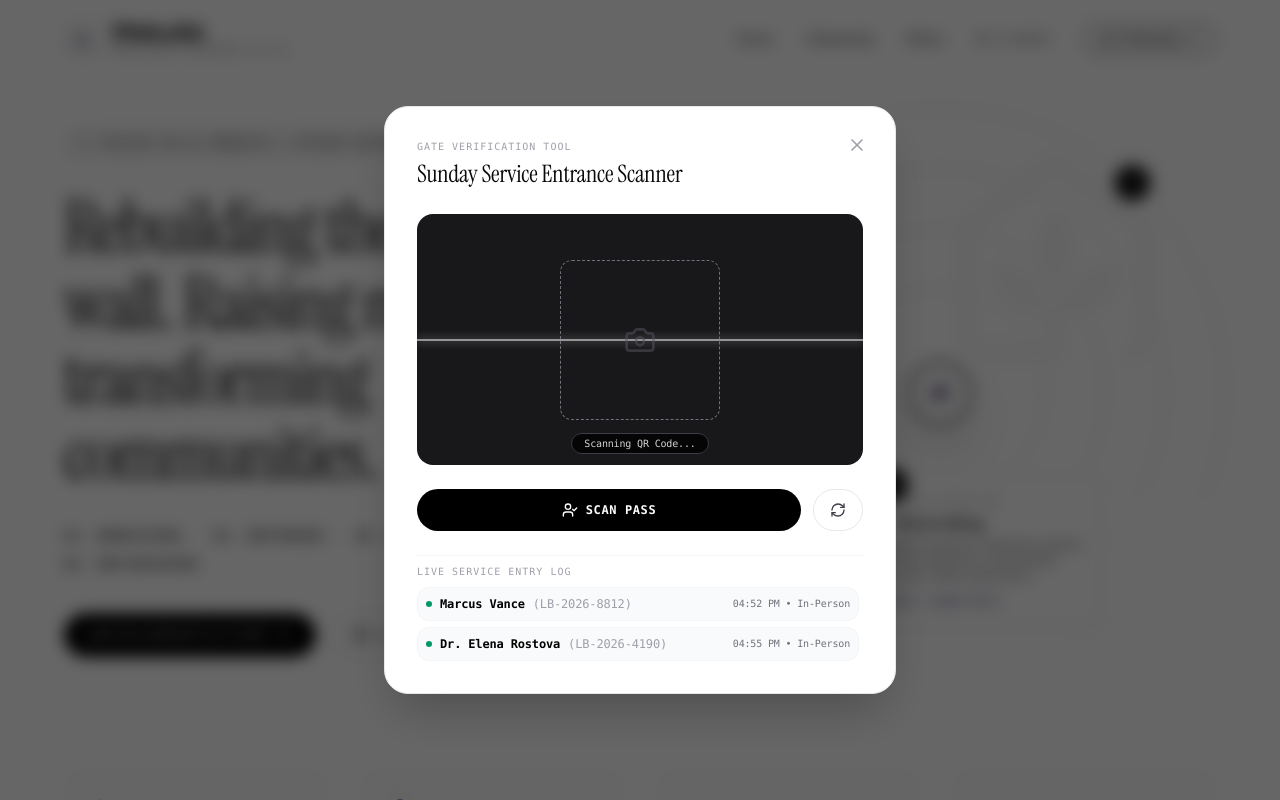
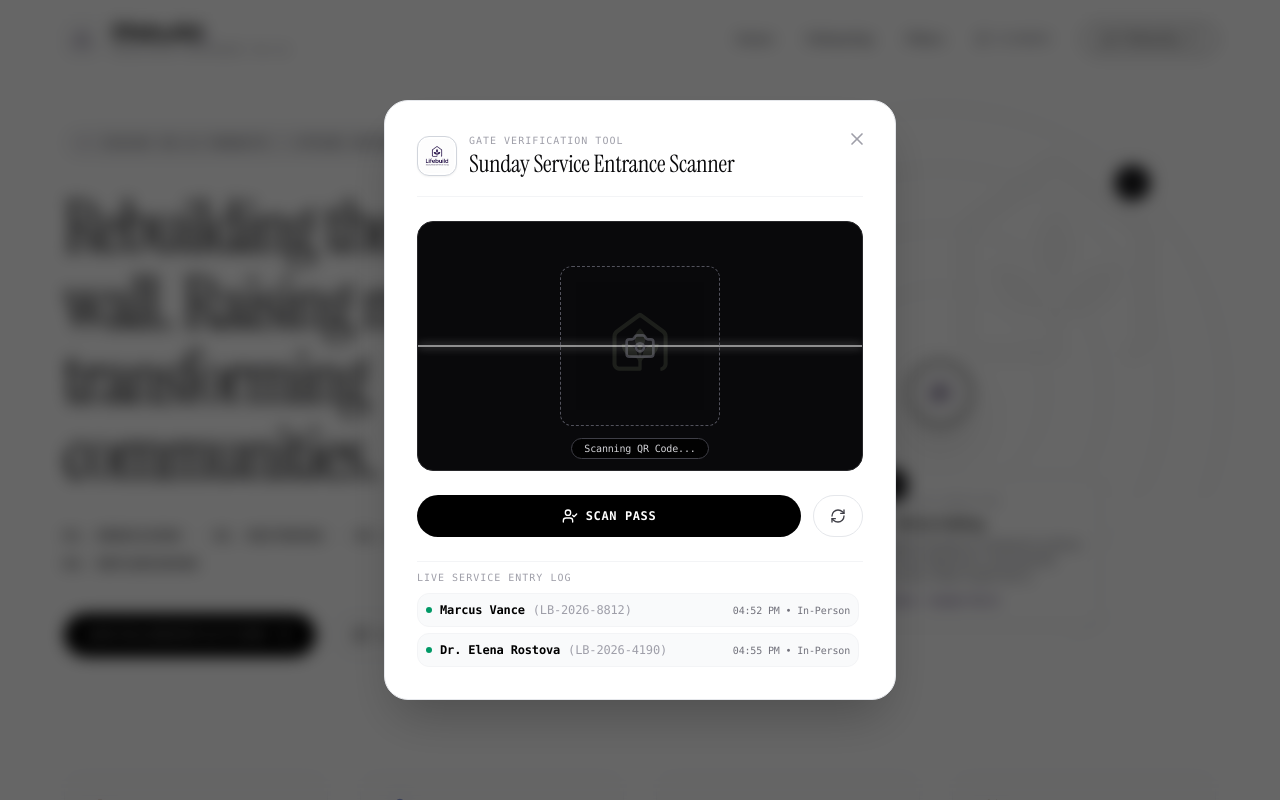
Before and after one commit to DevzekiFaith/klifebuild, a Next.js app: page / in a window 1280 px wide. Both pictures are taken after a click on the button "SCANNER". Shown: the top 800 px of the page. Built offline with nearby package versions, Linux system fonts and the light colour scheme.

Commit message:
Add Lifebuild logo overlays to 4T Pillars section, Weekly Meeting section, and QR Scanner modal

```diff
--- a/app/components/QRScannerModal.tsx
+++ b/app/components/QRScannerModal.tsx
@@ -1,6 +1,7 @@
 "use client";
 
 import React, { useState } from "react";
+import Image from "next/image";
 import { X, QrCode, CheckCircle2, Camera, RefreshCw, UserCheck } from "lucide-react";
 import { MemberData } from "./RegistrationForm";
 
@@ -79,8 +80,18 @@
           <X className="w-5 h-5" />
         </button>
 
-        {/* Modal Header */}
-        <div className="space-y-1">
+        {/* Modal Header with Lifebuild Logo */}
+        <div className="flex items-center gap-3 border-b border-gray-100 pb-4">
+          <div className="relative w-10 h-10 rounded-xl overflow-hidden border border-gray-300 p-0.5 bg-white shrink-0 shadow-xs">
+            <Image
+              src="/images/logo.jpg"
+              alt="Lifebuild Logo"
+              width={40}
+              height={40}
+              className="object-contain rounded-lg"
+            />
+          </div>
+          <div>
             <span className="text-[10px] font-mono text-zinc-400 uppercase tracking-widest block">
               Gate Verification Tool
             </span>
@@ -88,18 +99,30 @@
               Sunday Service Entrance Scanner
             </h3>
           </div>
+        </div>
 
-        {/* Scanner Viewfinder Box */}
-        <div className="relative w-full aspect-video rounded-2xl bg-zinc-900 flex flex-col items-center justify-center overflow-hidden">
+        {/* Scanner Viewfinder Box with Logo Watermark Overlay */}
+        <div className="relative w-full aspect-video rounded-2xl bg-zinc-950 flex flex-col items-center justify-center overflow-hidden border border-zinc-800">
+
+          {/* Background Watermark Overlay */}
+          <div className="absolute inset-0 w-32 h-32 m-auto opacity-10 pointer-events-none">
+            <Image
+              src="/images/logo_icon.jpg"
+              alt="Lifebuild Overlay"
+              fill
+              className="object-contain filter invert"
+            />
+          </div>
+
           {isScanning && (
-            <div className="absolute inset-x-0 h-0.5 bg-white animate-pulse shadow-[0_0_10px_#ffffff] top-1/2 -translate-y-1/2"></div>
+            <div className="absolute inset-x-0 h-0.5 bg-white animate-pulse shadow-[0_0_10px_#ffffff] top-1/2 -translate-y-1/2 z-10"></div>
           )}
 
-          <div className="relative w-40 h-40 border border-dashed border-zinc-500 rounded-xl flex items-center justify-center">
-            <Camera className="w-8 h-8 text-zinc-600 animate-pulse" />
+          <div className="relative w-40 h-40 border border-dashed border-zinc-600 rounded-xl flex items-center justify-center z-10">
+            <Camera className="w-8 h-8 text-zinc-500 animate-pulse" />
           </div>
 
-          <div className="absolute bottom-3 inset-x-0 text-center">
+          <div className="absolute bottom-3 inset-x-0 text-center z-10">
             <span className="text-[10px] font-mono text-zinc-300 bg-black/80 px-3 py-1 rounded-full border border-zinc-700">
               {isScanning ? "Scanning QR Code..." : "Scan Complete"}
             </span>
--- a/app/components/WeeklyMeeting.tsx
+++ b/app/components/WeeklyMeeting.tsx
@@ -1,6 +1,7 @@
 "use client";
 
 import React from "react";
+import Image from "next/image";
 import { Calendar, Clock, MapPin, QrCode, Zap, ArrowUpRight, Sparkles } from "lucide-react";
 
 interface WeeklyMeetingProps {
@@ -10,8 +11,18 @@
 
 export default function WeeklyMeeting({ onOpenRegister, onOpenScanner }: WeeklyMeetingProps) {
   return (
-    <section id="fellowship" className="relative w-full bg-white text-black py-28 border-b border-gray-100">
-      <div className="max-w-7xl mx-auto px-6 sm:px-10 lg:px-16 space-y-16">
+    <section id="fellowship" className="relative w-full bg-white text-black py-28 border-b border-gray-100 overflow-hidden">
+      {/* Background Watermark Overlay */}
+      <div className="absolute top-1/2 left-0 -translate-y-1/2 w-[500px] h-[500px] opacity-[0.03] pointer-events-none select-none">
+        <Image
+          src="/images/logo_icon.jpg"
+          alt="Lifebuild Overlay"
+          fill
+          className="object-contain filter grayscale"
+        />
+      </div>
+
+      <div className="max-w-7xl mx-auto px-6 sm:px-10 lg:px-16 space-y-16 relative z-10">
 
         {/* Section Header */}
         <div className="max-w-3xl space-y-4">
--- a/app/page.tsx
+++ b/app/page.tsx
@@ -63,9 +63,19 @@
         onOpenScanner={() => setIsScannerOpen(true)}
       />
 
-      {/* Core 4T Pillars Section (Clean White Editorial Grid) */}
-      <section id="pillars" className="relative w-full bg-white text-black py-28 border-b border-gray-100">
-        <div className="max-w-7xl mx-auto px-6 sm:px-10 lg:px-16 space-y-16">
+      {/* Core 4T Pillars Section (Clean White Editorial Grid with Watermark Overlay) */}
+      <section id="pillars" className="relative w-full bg-white text-black py-28 border-b border-gray-100 overflow-hidden">
+        {/* Background Watermark Overlay */}
+        <div className="absolute top-1/2 right-0 -translate-y-1/2 w-[500px] h-[500px] opacity-[0.03] pointer-events-none select-none">
+          <Image
+            src="/images/logo_icon.jpg"
+            alt="Lifebuild Overlay"
+            fill
+            className="object-contain filter grayscale"
+          />
+        </div>
+
+        <div className="max-w-7xl mx-auto px-6 sm:px-10 lg:px-16 space-y-16 relative z-10">
 
           {/* Section Header */}
           <div className="max-w-3xl space-y-4">
```
Lines whose indentation alone changed are shown as unchanged.
